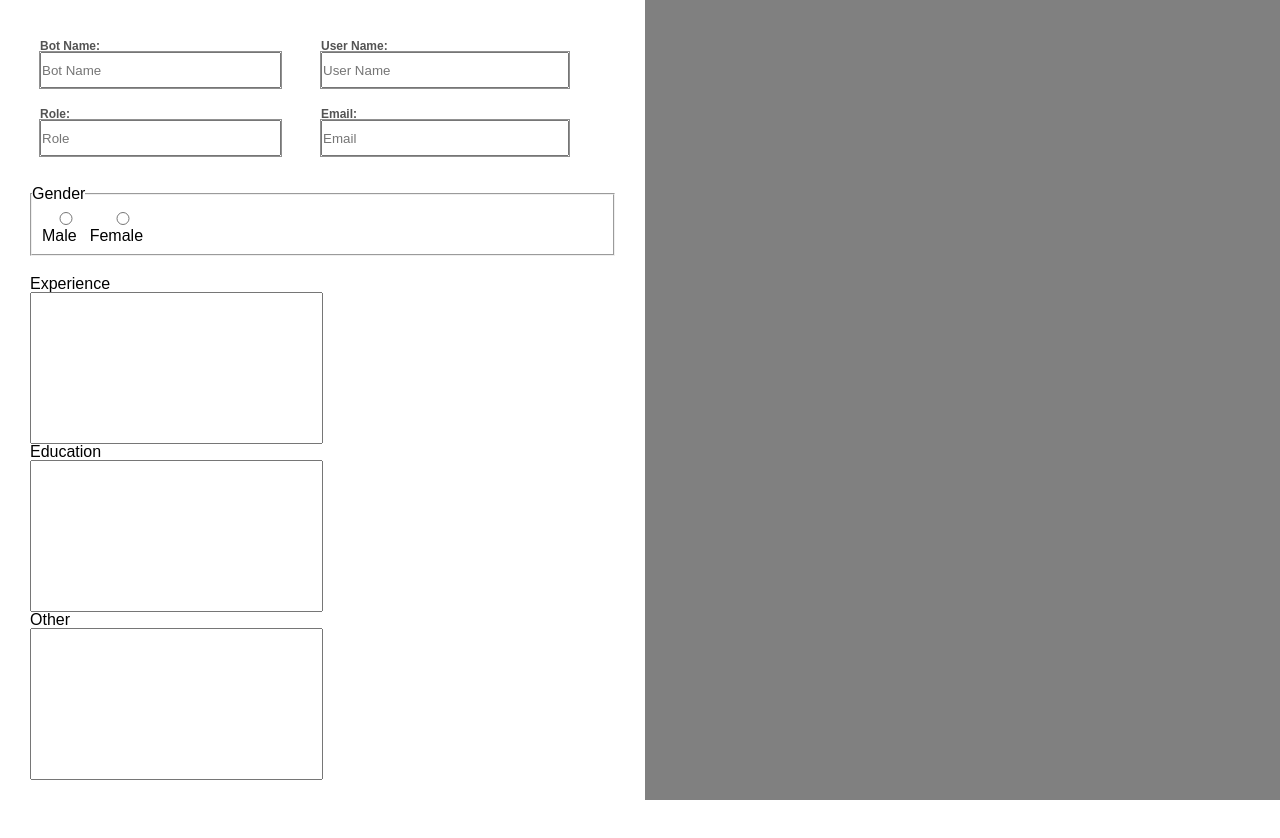
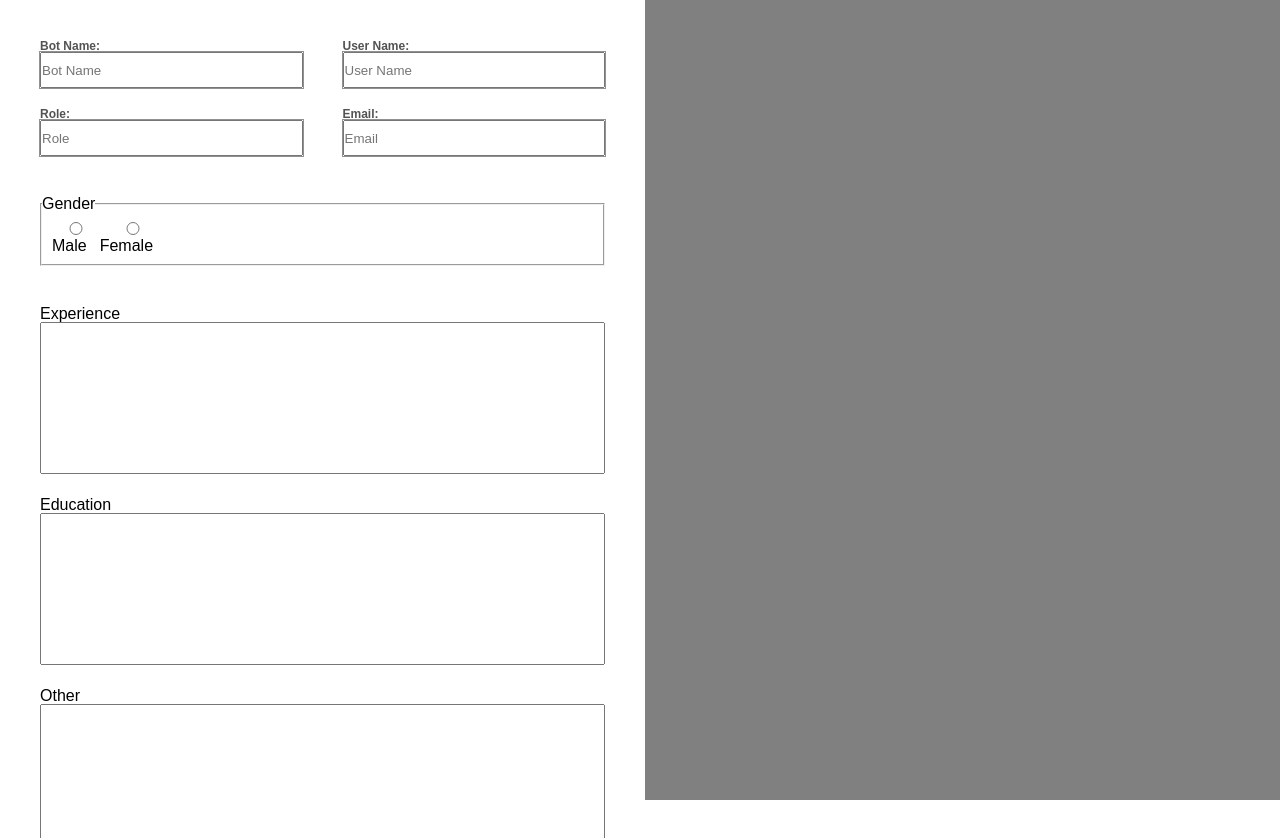
Before and after one commit to matand10/my-bot, a React (Create React App) app: page /create-bot in a window 1280 px wide. Shown: the top 838 px of the page. Before the commit the page ends 800 px from the top, so only its background shows below. Built offline with nearby package versions, Linux system fonts and the light colour scheme.

Commit message:
css and divs

```diff
--- a/src/assets/style/basic/_base.scss
+++ b/src/assets/style/basic/_base.scss
@@ -43,7 +43,7 @@ input:focus {
 textarea {
     resize: none;
     height: 30%;
-    width: 50%;
+    width: 100%;
 }
 
 textarea:active,
--- a/src/assets/style/cmps/create-bot/_create-bot-inputs.scss
+++ b/src/assets/style/cmps/create-bot/_create-bot-inputs.scss
@@ -3,8 +3,13 @@
     font-size: 12px;
     font-weight: bold;
     color: rgb(83, 83, 83);
+
     input {
         height: 36px;
         outline: 1px solid rgb(145, 145, 145);
     }
+
+    .wid-100 {
+        width: 100%;
+    }
 }
--- a/src/assets/style/cmps/create-bot/_create-bot-radios.scss
+++ b/src/assets/style/cmps/create-bot/_create-bot-radios.scss
@@ -0,0 +1,3 @@
+.radio-wrapper {
+    padding: 20px;
+}
--- a/src/assets/style/main.scss
+++ b/src/assets/style/main.scss
@@ -14,3 +14,4 @@
 @import '../style/cmps/_side-nav.scss';
 @import '../style/cmps/create-bot/_create-bot-radios.scss';
 @import '../style/cmps/create-bot/_create-bot-inputs.scss';
+@import '../style/cmps/create-bot/_create-bot-textarea.scss';
--- a/src/cmps/create-bot/create-bot-inputs.jsx
+++ b/src/cmps/create-bot/create-bot-inputs.jsx
@@ -3,9 +3,9 @@
 export const CreateBotInputs = () => {
 
     return (
-        <div className="input-wrapper flex align-center ">
+        <div className="input-wrapper flex justify-center ">
 
-            <div className="flex column pad-10px">
+            <div className="wid-100 flex column pad-10px">
 
                 <div className="pad-10px">
                     <label htmlFor="bot-name">Bot Name:</label>
@@ -19,7 +19,7 @@ export const CreateBotInputs = () => {
 
             </div>
 
-            <div className="flex column pad-10px">
+            <div className="wid-100 flex column pad-10px">
                 <div className="pad-10px">
                     <label htmlFor="user-name">User Name:</label>
                     <input type="text" placeholder="User Name" id="user-name" />
--- a/src/cmps/create-bot/create-bot-radios.jsx
+++ b/src/cmps/create-bot/create-bot-radios.jsx
@@ -1,6 +1,6 @@
 export const CreateBotRadios = () => {
     return (
-        <div className="textarea-wrapper pad-10px">
+        <div className="radio-wrapper">
             <fieldset>
                 <legend>Gender</legend>
                 <div className="flex pad-10px">
--- a/src/cmps/create-bot/create-bot-textareas.jsx
+++ b/src/cmps/create-bot/create-bot-textareas.jsx
@@ -1,14 +1,20 @@
 export const CreateBotTextareas = () => {
     return (
         <div className="flex column pad-10px">
+            <div className="pad-10px">
                 <label htmlFor="">Experience</label>
                 <textarea name="" id="" cols="30" rows="10"></textarea>
+            </div>
 
+            <div className="pad-10px">
                 <label htmlFor="">Education</label>
                 <textarea name="" id="" cols="30" rows="10"></textarea>
+            </div>
 
+            <div className="pad-10px">
                 <label htmlFor="">Other</label>
                 <textarea name="" id="" cols="30" rows="10"></textarea>
             </div>
+        </div>
     )
 }
```
Also changed, not shown: src/assets/style/cmps/create-bot/_create-bot-textarea.scss (added). Lines whose indentation alone changed are shown as unchanged.
